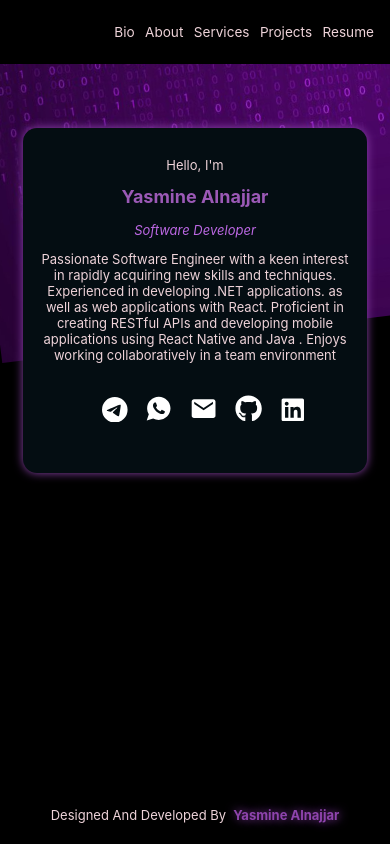
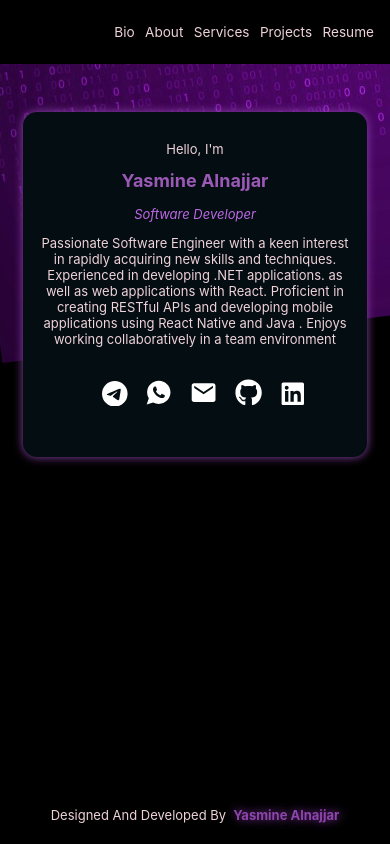
Before and after one commit to yasmineNjr/portfolio-app, a React (Create React App) app: page / in a window 390 px wide. Built offline with nearby package versions, Linux system fonts and the light colour scheme.

Commit message:
fix some styles

```diff
--- a/src/components/BioComponent.module.css
+++ b/src/components/BioComponent.module.css
@@ -94,7 +94,7 @@
       padding: 1rem;
       box-shadow: 0 0 10px #8e44ad;
       font-size: small;
-      margin-top: 3rem;
+      margin-top: 2rem;
     }
     .summary h2 {
       font-size: large;
```
